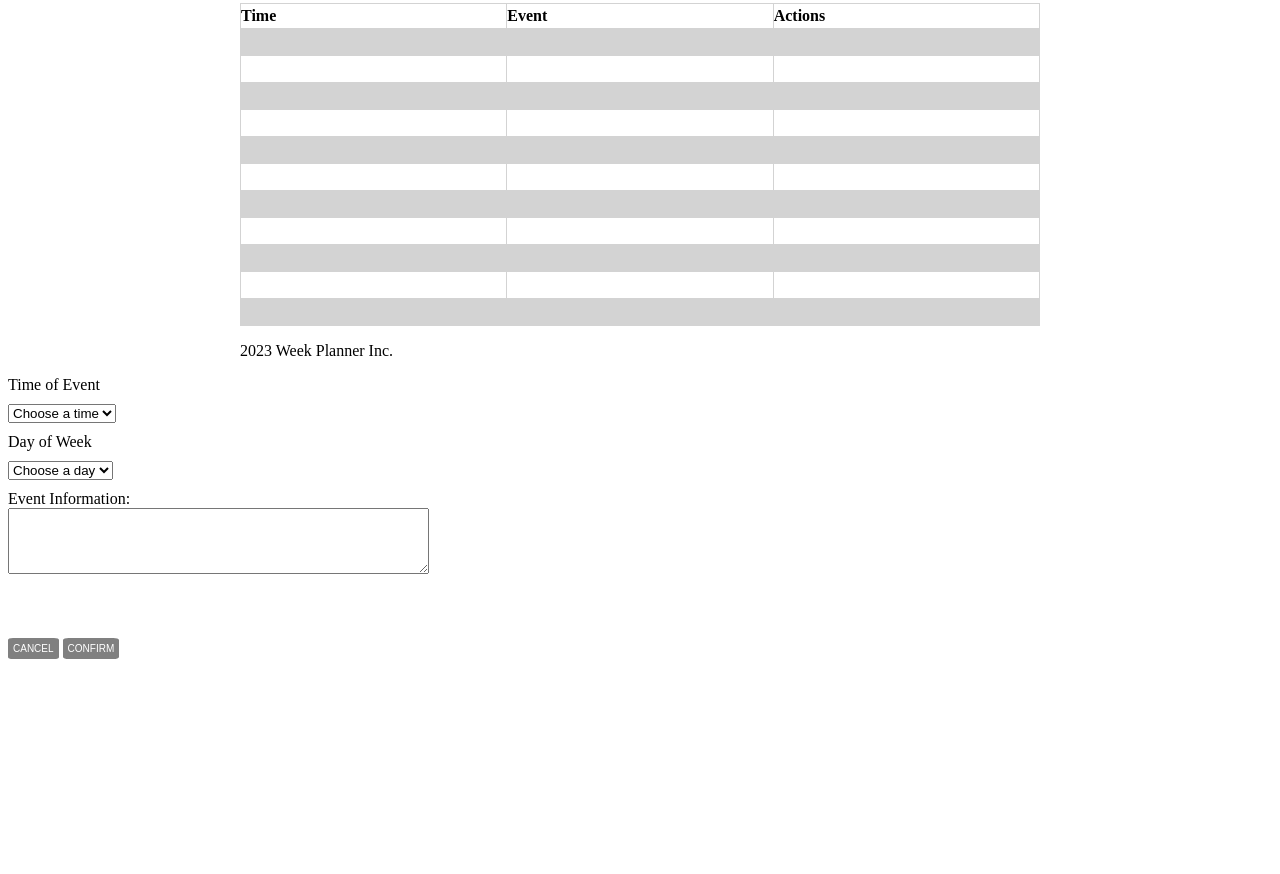
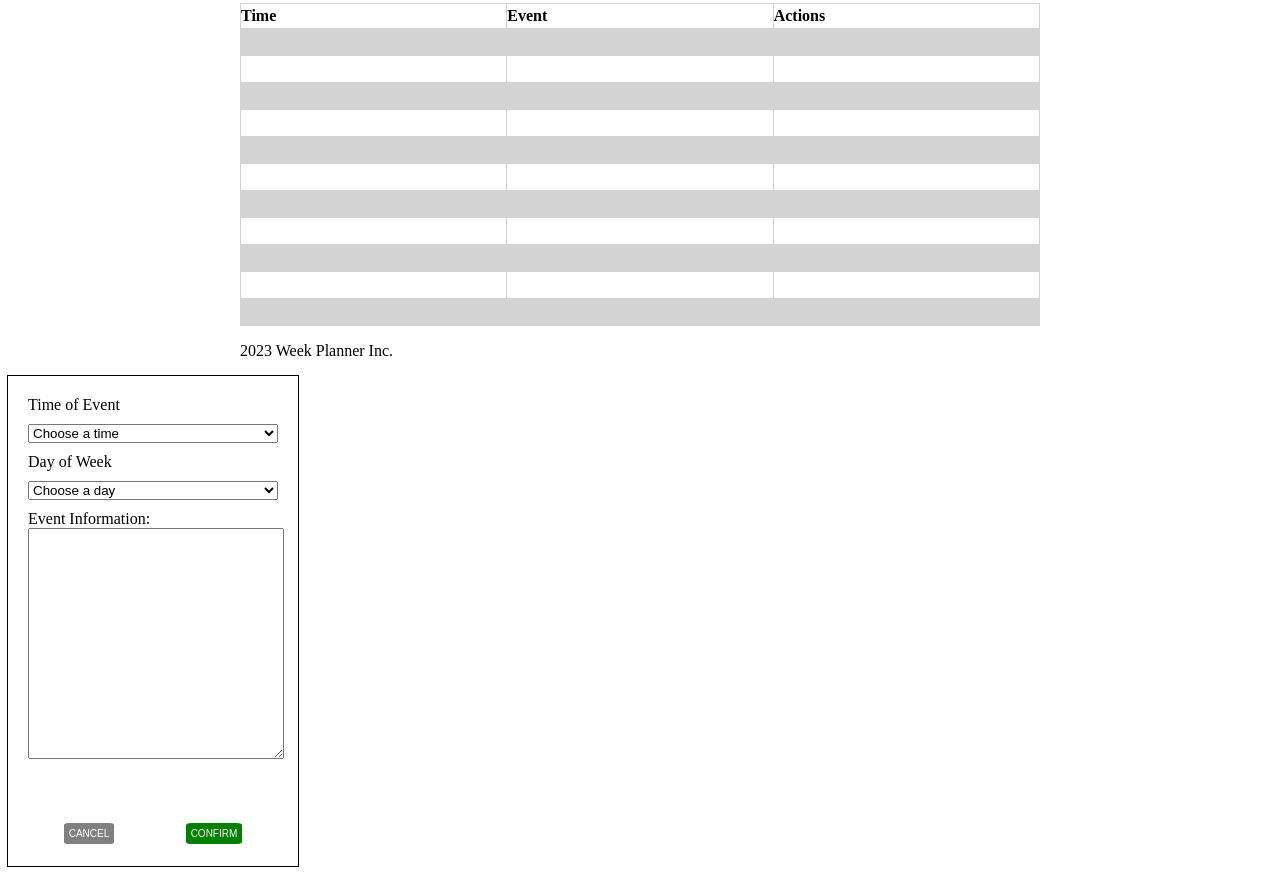
Before and after one commit to NangKTu/week-planner, a plain HTML site: page index.html in a window 1280 px wide. Shown: the part 308-1182 px from the top of the page. Before the commit the page ends 975 px from the top, so only its background shows below. Drawn offline with Linux system fonts and the light colour scheme.

Commit message:
modal-css

```diff
--- a/index.html
+++ b/index.html
@@ -97,7 +97,8 @@
   </div>
   <div class="modal">
     <div class="box">
-      <label>Time of Event</label><br>
+      <label id = "title-1">Time of Event</label><br>
+      <div>
       <select name="select" id="select2">
         <option value="">Choose a time</option>
         <option value="0030">00:30</option>
@@ -109,6 +110,7 @@
         <option value="0330">03:30</option>
         <option value="0400">04:00</option>
       </select><br>
+      </div>
       <label>Day of Week</label><br>
       <select name="select" id="select3">
         <option value="">Choose a day</option>
@@ -121,9 +123,11 @@
         <option value="sunday">Sunday</option>
       </select><br>
       <label>Event Information:</label><br>
-      <textarea id="textarea" name="textarea" rows="4" cols="50"></textarea><br>
-      <button>CANCEL</button>
-      <button>CONFIRM</button>
+      <textarea id="textarea" name="textarea" rows="15" cols="35"></textarea><br>
+      <div class = buttons>
+      <button id = "button1">CANCEL</button>
+      <button id = "button2">CONFIRM</button>
+      </div>
     </div>
   </div>
   <script src="main.js"></script>
--- a/styles.css
+++ b/styles.css
@@ -19,7 +19,16 @@ select {
   margin: 10px 0;
 }
 
-select:focus {
+#select2,
+#select3,
+#textarea {
+  width: 100%;
+}
+
+select:focus,
+#select2:focus,
+#select3:focus,
+#textarea:focus {
   outline: 2px solid lightskyblue;
 }
 
@@ -51,3 +60,21 @@ tr:nth-child(odd) {
 p {
   display: flex;
 }
+
+.box {
+  outline: 1px solid black;
+  width: 250px;
+  height: 450px;
+  text-align: left;
+  padding: 20px;
+}
+
+.buttons {
+  display: flex;
+  justify-content: space-around;
+}
+
+#button2 {
+  background-color: green;
+  color: white;
+}
```
